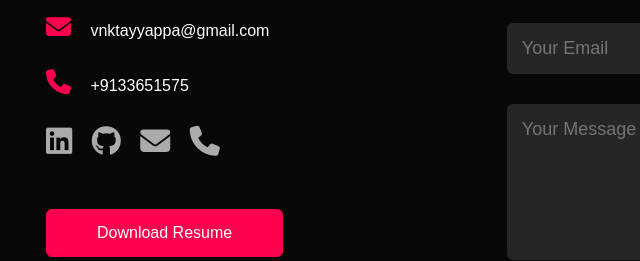
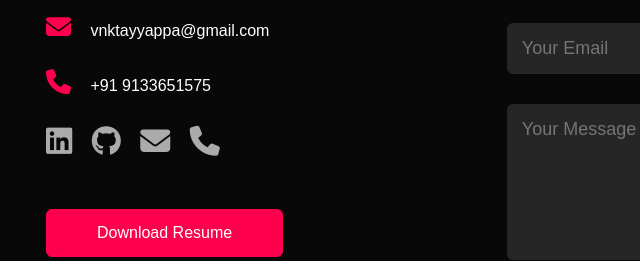
Before and after one commit to kl2000032271/kl2000032271.github.io, a plain HTML site: page index.html in a window 1280 px wide. Shown: the part 2728-2989 px from the top of the page, 18-658 px from the left. Drawn offline with Linux system fonts and the light colour scheme.

Commit message:
Update index.html

```diff
--- a/index.html
+++ b/index.html
@@ -155,7 +155,7 @@
             <div class="contact-left">
                 <h1 class="sub-title">Contact Me</h1>
                 <p> <i class="fa-solid fa-envelope"></i> vnktayyappa@gmail.com</p>
-                <p> <i class="fa-solid fa-phone"></i> +9133651575</p>
+                <p> <i class="fa-solid fa-phone"></i> +91 9133651575</p>
                 <div class="social-icons">
                     <a href="https://www.linkedin.com/in/kl2000032271/"><i class="fa-brands fa-linkedin"></i></a>
                     <a href="https://github.com/kl2000032271"><i class="fa-brands fa-github"></i></a>
```
